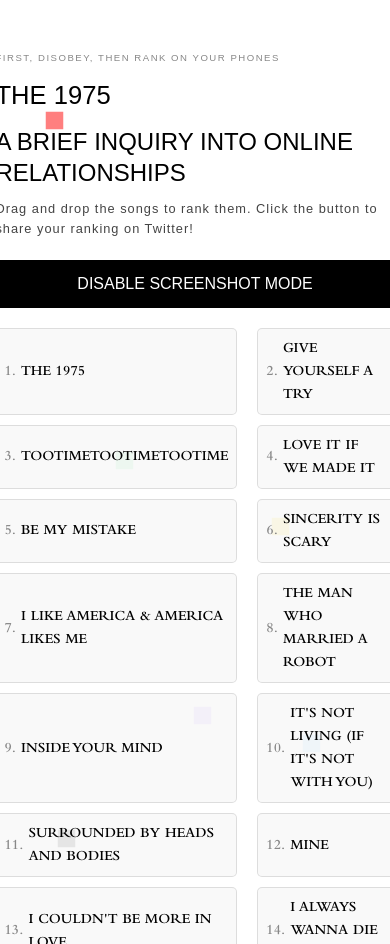
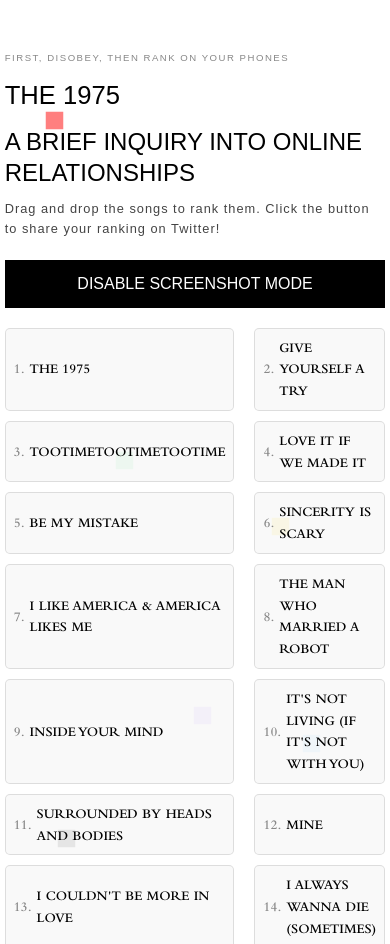
Before and after one commit to ciarabryans/brief-inquiry-ranking, a plain HTML site: page abiior_ranking/index.html in a window 390 px wide. Both pictures are taken after a click on the button "ENABLE SCREENSHOT MODE". Drawn offline with nearby package versions, Linux system fonts and the light colour scheme; a web font is replaced by a local one.

Commit message:
enable screenshot mode 2 columns fix again

```diff
--- a/abiior_ranking/script.js
+++ b/abiior_ranking/script.js
@@ -75,12 +75,12 @@ document.getElementById("tweet-results").addEventListener("click", () => {
 
 // Toggle Screenshot Mode
 document.getElementById("toggle-screenshot-mode").addEventListener("click", () => {
-  const listContainer = document.querySelector(".content");
-  listContainer.classList.toggle("screenshot-mode");
+  const contentContainer = document.querySelector(".content");
+  contentContainer.classList.toggle("screenshot-mode");
 
   // Update button text
   const toggleButton = document.getElementById("toggle-screenshot-mode");
-  if (listContainer.classList.contains("screenshot-mode")) {
+  if (contentContainer.classList.contains("screenshot-mode")) {
     toggleButton.textContent = "Disable Screenshot Mode";
   } else {
     toggleButton.textContent = "Enable Screenshot Mode";
--- a/abiior_ranking/styles.css
+++ b/abiior_ranking/styles.css
@@ -293,6 +293,24 @@ footer {
   margin-right: 5px; /* Adjust space between rank and song title */
 }
 
+/* Ensure normal layout on mobile unless screenshot mode is active */
+@media (max-width: 768px) {
+  ul {
+    display: flex;
+    flex-direction: column;
+    gap: 10px;
+  }
+
+  /* Apply two-column layout only in screenshot mode */
+  .screenshot-mode ul {
+    display: grid;
+    grid-template-columns: repeat(2, 1fr);
+  }
+
+  .screenshot-mode ul li {
+    font-size: 0.85em; /* Slight adjustment for readability */
+  }
+}
 
 
 /* Smaller text on mobile */
```
